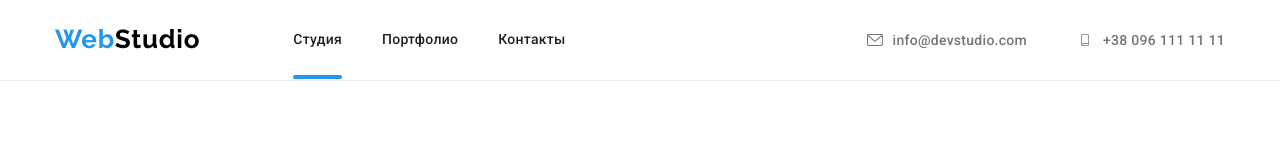
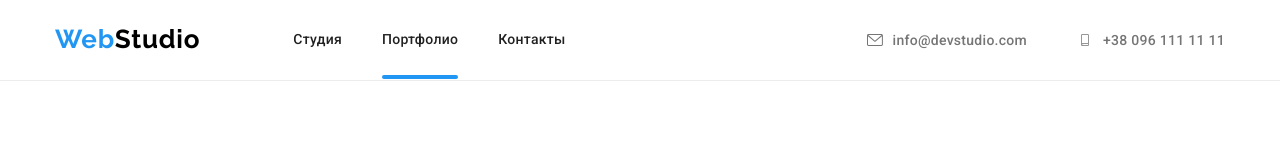
Before and after one commit to VovaSewer/goit-markup-hw-7, a plain HTML site: page portfolio.html in a window 1280 px wide. Shown: the top 160 px of the page. Drawn offline with nearby package versions, Linux system fonts and the light colour scheme.

Commit message:
Update portfolio.html

```diff
--- a/portfolio.html
+++ b/portfolio.html
@@ -27,10 +27,12 @@
           >
           <ul class="header-list list">
             <li class="header-item">
-              <a class="header-link link current" href="./index.html">Студия</a>
+              <a class="header-link link" href="./index.html">Студия</a>
             </li>
             <li class="header-item">
-              <a class="header-link link" href="./portfolio.html">Портфолио</a>
+              <a class="header-link link current" href="./portfolio.html"
+                >Портфолио</a
+              >
             </li>
             <li class="header-item">
               <a class="header-link link" href="">Контакты</a>
```
